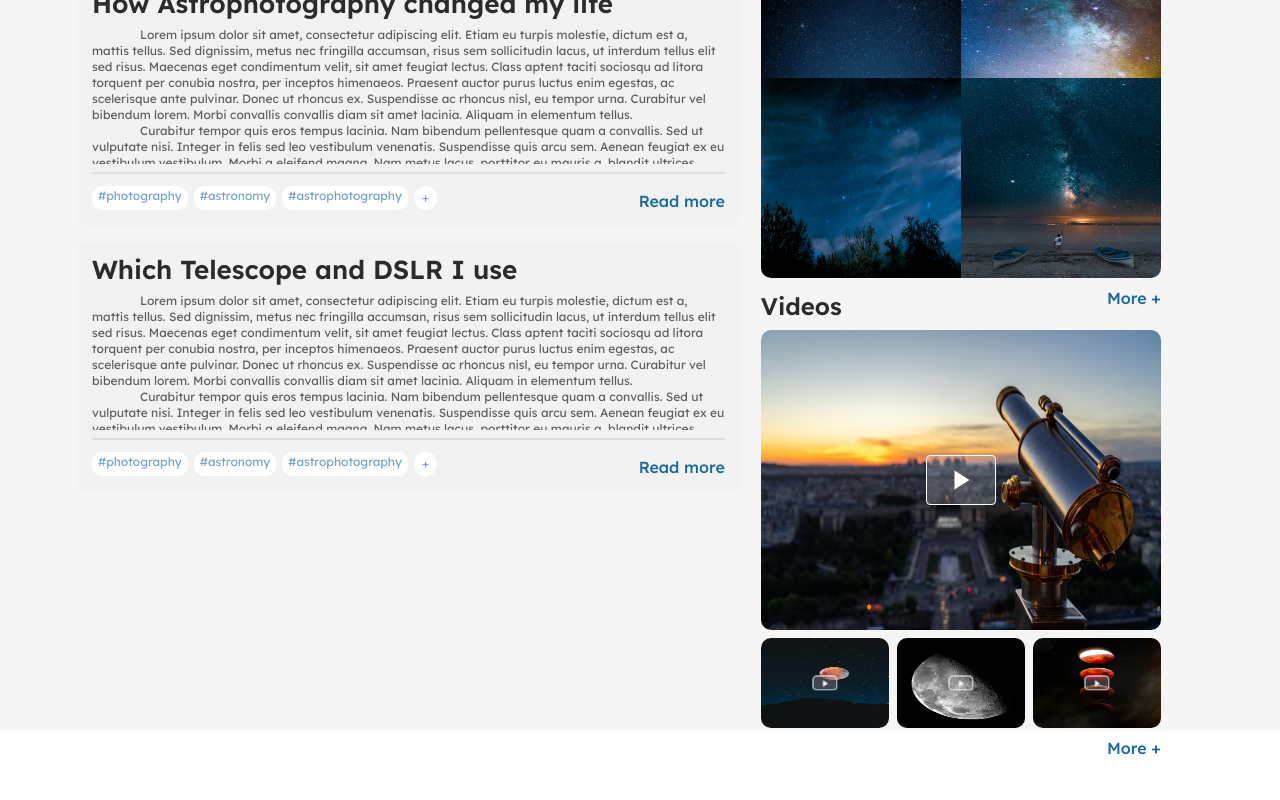
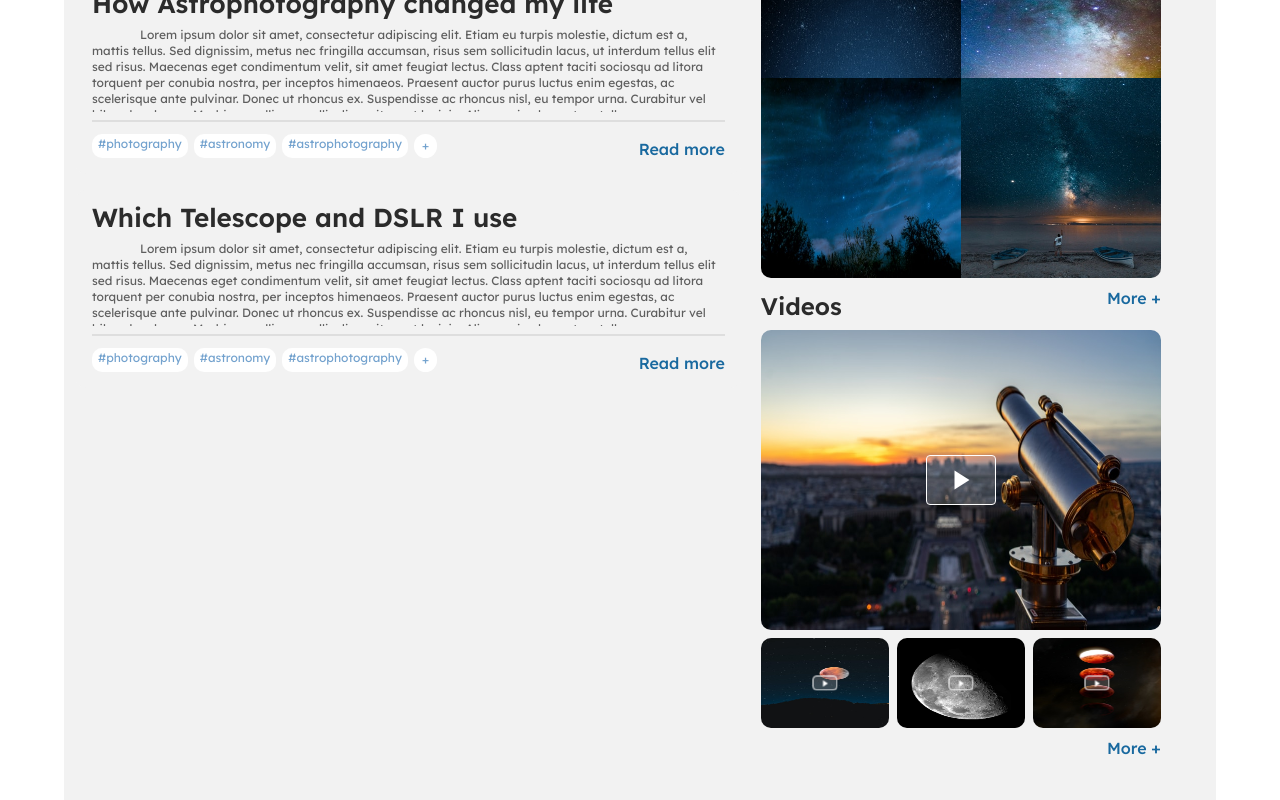
Before and after one commit to alamin931761/assignment, a Next.js app: page / in a window 1280 px wide. Shown: the part 668-1468 px from the top of the page. Before the commit the page ends 1428 px from the top, so only its background shows below. Built offline with nearby package versions, Linux system fonts and the light colour scheme.

Commit message:
background color issue fixed

```diff
--- a/src/app/comments/page.tsx
+++ b/src/app/comments/page.tsx
@@ -19,9 +19,9 @@ const commentsPage = async () => {
 
   return (
     <Container>
-      <div className="h-screen">
+      <div className="py-5">
         {/* Header for the comments section */}
-        <h2 className="text-center text-base lg:text-[26px] font-semibold text-baltic-sea my-5">
+        <h2 className="text-center text-base lg:text-[26px] font-semibold text-baltic-sea mb-5">
           Comments
         </h2>
 
--- a/src/app/globals.css
+++ b/src/app/globals.css
@@ -8,7 +8,7 @@
     --baltic-sea: 0 0% 17%;
     --seashell: 0 0% 95%;
     --carbon-grey: 0 0% 37%;
-    --white-smoke: 0 0% 96%;
+    --ceramic: 30 100% 100%;
     --milk-white: 0 0% 100%;
     --fun-blue: 204 73% 36%;
     --dark-pastel-blue: 209 48% 63%;
--- a/src/app/layout.tsx
+++ b/src/app/layout.tsx
@@ -26,15 +26,12 @@ export default function RootLayout({
   return (
     <html lang="en">
       <body className={lexend.className}>
-        <div className="bg-seashell">
+        <div className="bg-ceramic">
           {/* Navbar component */}
           <Navbar />
 
-          {/* Main content container with styling */}
-          <div className="bg-white-smoke">
-            {/* Rendering children components */}
-            {children}
-          </div>
+          {/* Rendering children components */}
+          {children}
         </div>
       </body>
     </html>
--- a/src/app/page.tsx
+++ b/src/app/page.tsx
@@ -14,7 +14,7 @@ export const metadata: Metadata = {
 
 const HomePage = () => {
   return (
-    <div>
+    <div className="h-full">
       {/* Profile background image */}
       <div>
         <Image
@@ -28,6 +28,7 @@ const HomePage = () => {
 
       {/* Main content container */}
       <Container>
+        <div className="pb-10">
           <div className="w-[calc(100%-128px)] lg:w-[calc(100%-238px)] absolute top-0 left-0 grid grid-cols-1 lg:grid-cols-2">
             <Profile />
           </div>
@@ -44,6 +45,7 @@ const HomePage = () => {
               <Videos />
             </div>
           </div>
+        </div>
       </Container>
     </div>
   );
--- a/src/components/Shared/Container.tsx
+++ b/src/components/Shared/Container.tsx
@@ -2,7 +2,9 @@ import { ReactNode } from "react";
 
 const Container = ({ children }: { children: ReactNode }) => {
   return (
-    <div className="w-full max-w-6xl px-3 mx-auto relative">{children}</div>
+    <div className="w-full h-full max-w-6xl px-3 mx-auto relative bg-seashell">
+      {children}
+    </div>
   );
 };
 
--- a/src/components/UI/HomePage/BlogCard.tsx
+++ b/src/components/UI/HomePage/BlogCard.tsx
@@ -12,7 +12,11 @@ const BlogCard = ({ blog }: { blog: TBlog }) => {
       key={blog._id}
       className="mb-4 bg-seashell rounded-[10px] px-4 pt-4 py-[10px]"
     >
-      <div className={`${collapse ? "h-[172px]" : "h-full"} overflow-hidden`}>
+      <div
+        className={`${
+          collapse ? "h-[172px] sm:h-[120px]" : "h-full"
+        } overflow-hidden`}
+      >
         {/* Title of the blog */}
         <h1 className="text-base lg:text-[26px] font-semibold text-baltic-sea">
           {blog.title}
--- a/src/components/UI/HomePage/Videos.tsx
+++ b/src/components/UI/HomePage/Videos.tsx
@@ -5,18 +5,18 @@ import { IoMdPlay } from "react-icons/io";
 const Videos = () => {
   // Play button
   const playButton = (
-    <div className="h-[15px] w-[25px] flex justify-center items-center bg-white-smoke/20 rounded-[4px] backdrop-blur-[0.5px] absolute top-1/2 left-1/2 transform -translate-x-1/2 -translate-y-1/2 border border-milk-white">
+    <div className="h-[15px] w-[25px] flex justify-center items-center bg-seashell/20 rounded-[4px] backdrop-blur-[0.5px] absolute top-1/2 left-1/2 transform -translate-x-1/2 -translate-y-1/2 border border-milk-white">
       <IoMdPlay className="text-milk-white ms-[2px] text-[8px]" />
     </div>
   );
 
   return (
-    <div>
+    <div className="h-full">
       {/* Section title */}
       <h2 className="text-2xl font-semibold text-baltic-sea mb-2">Videos</h2>
 
       {/* Responsive container for the main video */}
-      <div className="h-[150px] w-[160px] sm:h-[240px] sm:w-[270px] md:h-[320px] md:w-[350px] lg:h-[400px] lg:w-[400px]">
+      <div className="h-[150px] w-[160px] sm:h-[240px] sm:w-[270px] md:h-[320px] md:w-[350px] lg:h-full lg:w-[400px]">
         <div className="relative">
           {/* Main video thumbnail */}
           <Image
@@ -28,7 +28,7 @@ const Videos = () => {
           />
 
           {/* Play button for the main video */}
-          <div className="h-[50px] w-[70px] flex justify-center items-center bg-white-smoke/20 rounded-[4px] backdrop-blur-[0.5px] absolute top-1/2 left-1/2 transform -translate-x-1/2 -translate-y-1/2 border border-milk-white">
+          <div className="h-[50px] w-[70px] flex justify-center items-center bg-seashell/20 rounded-[4px] backdrop-blur-[0.5px] absolute top-1/2 left-1/2 transform -translate-x-1/2 -translate-y-1/2 border border-milk-white">
             <IoMdPlay className="text-milk-white ms-[2px] text-2xl" />
           </div>
         </div>
@@ -63,13 +63,13 @@ const Videos = () => {
               width={200}
               height={100}
               alt="rectangle 8"
-              className="rounded-[10px] h-[48px] w-[52px] sm:h-[65px] sm:w-full md:h-[70px] md:w-full  lg:h-[90px] lg:w-full"
+              className="rounded-[10px] h-[48px] w-[52px] sm:h-[65px] sm:w-full md:h-[70px] md:w-full lg:h-[90px] lg:w-full"
             />
             {playButton}
           </div>
         </div>
 
-        <p className="font-medium text-fun-blue mt-2 w-full text-end">More +</p>
+        <p className="font-medium text-fun-blue pt-2 w-full text-end">More +</p>
       </div>
     </div>
   );
--- a/tailwind.config.ts
+++ b/tailwind.config.ts
@@ -23,7 +23,7 @@ const config = {
         "baltic-sea": "hsl(var(--baltic-sea))",
         "carbon-grey": "hsl(var(--carbon-grey))",
         seashell: "hsl(var(--seashell))",
-        "white-smoke": "hsl(var(--white-smoke))",
+        ceramic: "hsl(var(--ceramic))",
         "milk-white": "hsl(var(--milk-white))",
         "fun-blue": "hsl(var(--fun-blue))",
         "dark-pastel-blue": "hsl(var(--dark-pastel-blue))",
```
Lines whose indentation alone changed are shown as unchanged.
